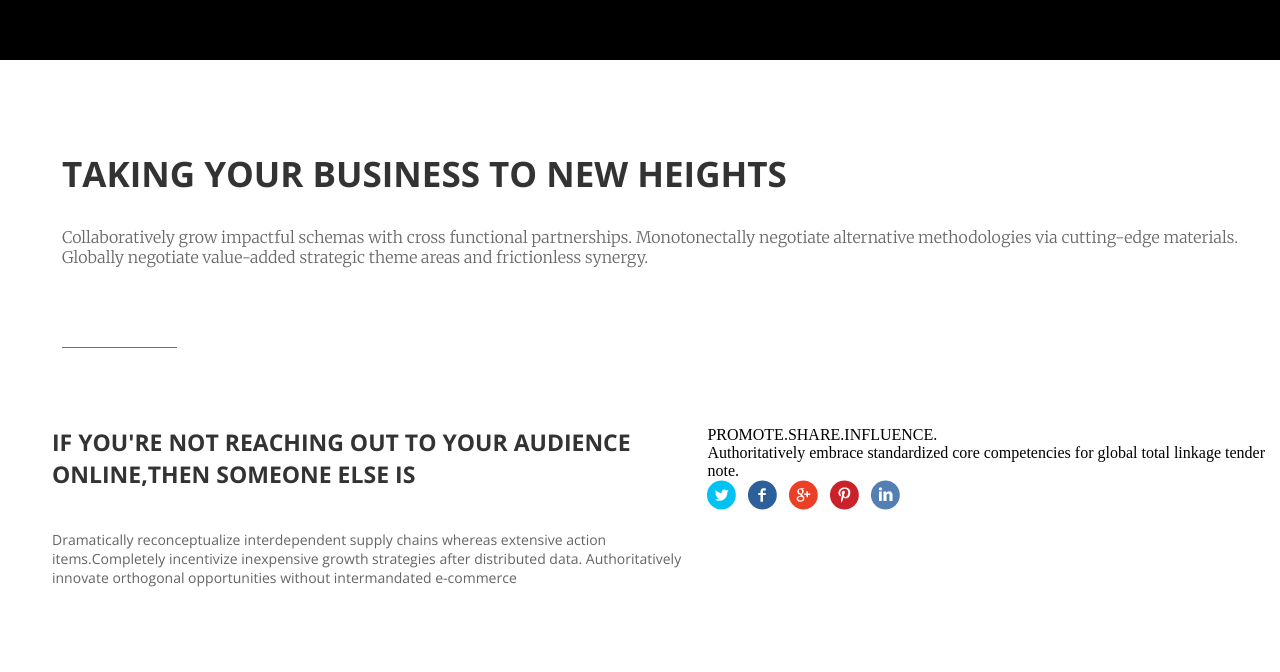
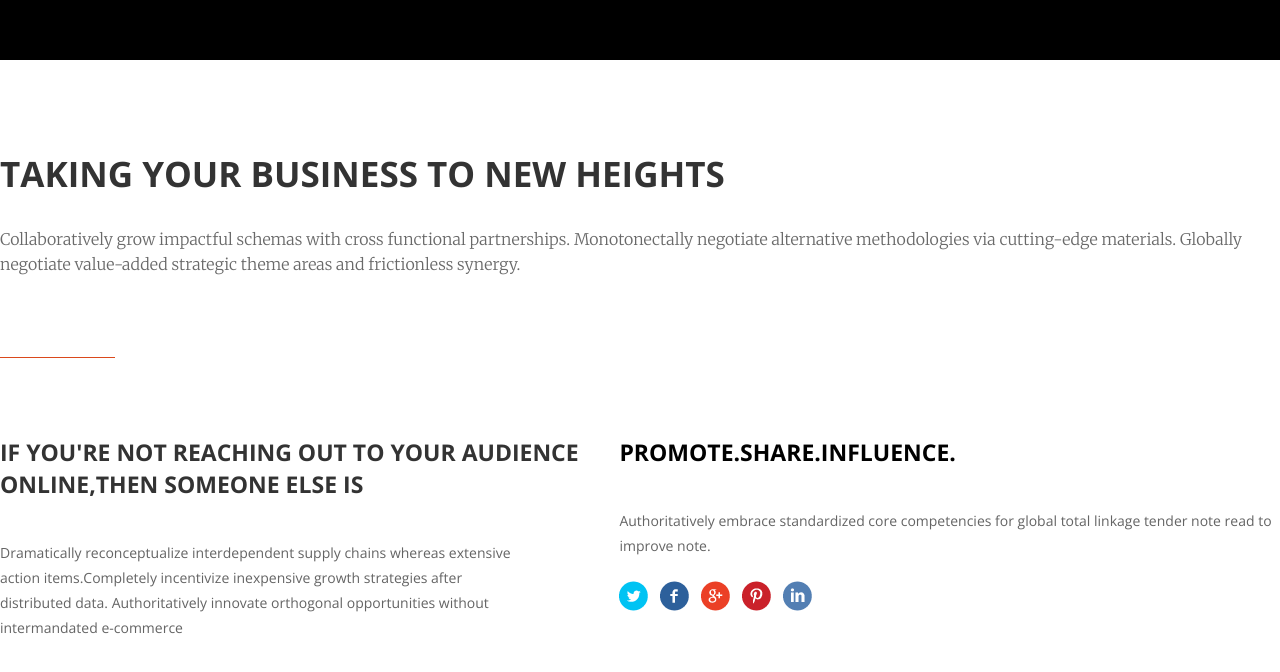
Before and after one commit to Samandar1203/1-work, a plain HTML site: page social marketing/index.html in a window 1280 px wide. Shown: the part 620-1292 px from the top of the page. Drawn offline with nearby package versions, Linux system fonts and the light colour scheme.

Commit message:
section o'zgardi

```diff
--- a/social marketing/index.css
+++ b/social marketing/index.css
@@ -48,13 +48,17 @@ nav .p1{
 section{
     width: 1300px;
     height: 620px;
+    margin: auto;
 }
 .text1{
-    padding-left: 30px;
+    /* padding-left: 30px; */
+    /* display: flex; */
+    justify-content: start;
+    margin: auto;
 }
 section .text1 h2{
     margin-top: 90px;
-    margin-left: 32px;
+    /* margin-left: 32px; */
     font-family: 'Open Sans', sans-serif;
     font-weight: bold;
     font-size: 35px;
@@ -62,10 +66,11 @@ section .text1 h2{
 }
 section .text1 .p2{
     margin-top: 30px;
-    margin-left: 32px;
+    /* margin-left: 32px; */
     font-family: 'Merriweather', serif;
     font-weight: normal;
     color: #696969;
+    line-height: 25px;
 }
 .text1::after{
     content: "";
@@ -74,12 +79,12 @@ section .text1 .p2{
     height: 1px;
     background: #da491c;
     margin-top: 80px;
-    margin-left: 32px;
+    /* margin-left: 32px; */
 }
 .text2{
     display: flex;
     margin-top: 78px;
-    margin-left: 52px;
+    /* margin-left: 52px; */
 }
 .text2 .ptext{
     width: 636px;
@@ -96,4 +101,22 @@ section .text1 .p2{
     font-family: 'Open Sans', sans-serif;
     font-size: 14px;
     color: #646464;
+    padding-right: 56px;
+    line-height: 25px;
 }
+.p-text{
+    margin-left: 20px;
+}
+.p-text .ptext3{
+    margin-bottom: 40px;
+    font-size: 23px;
+    font-family: 'Open Sans', sans-serif;
+    font-weight: bold;
+}
+.p-text .ptext4{
+margin-bottom: 23px;
+font-family: 'Open Sans', sans-serif;
+font-size: 14px;
+color: #646464;
+line-height: 25px;
+}
--- a/social marketing/index.html
+++ b/social marketing/index.html
@@ -32,7 +32,7 @@
             </div>
             <div class="p-text">
                 <p class="ptext3">PROMOTE.SHARE.INFLUENCE.</p>
-               <p class="ptext4">Authoritatively embrace standardized core competencies for global total linkage tender note.</p>
+               <p class="ptext4">Authoritatively embrace standardized core competencies for global total linkage tender note read to improve note.</p>
                <img src="./img/    .png" alt="png">
 
             </div>
```
